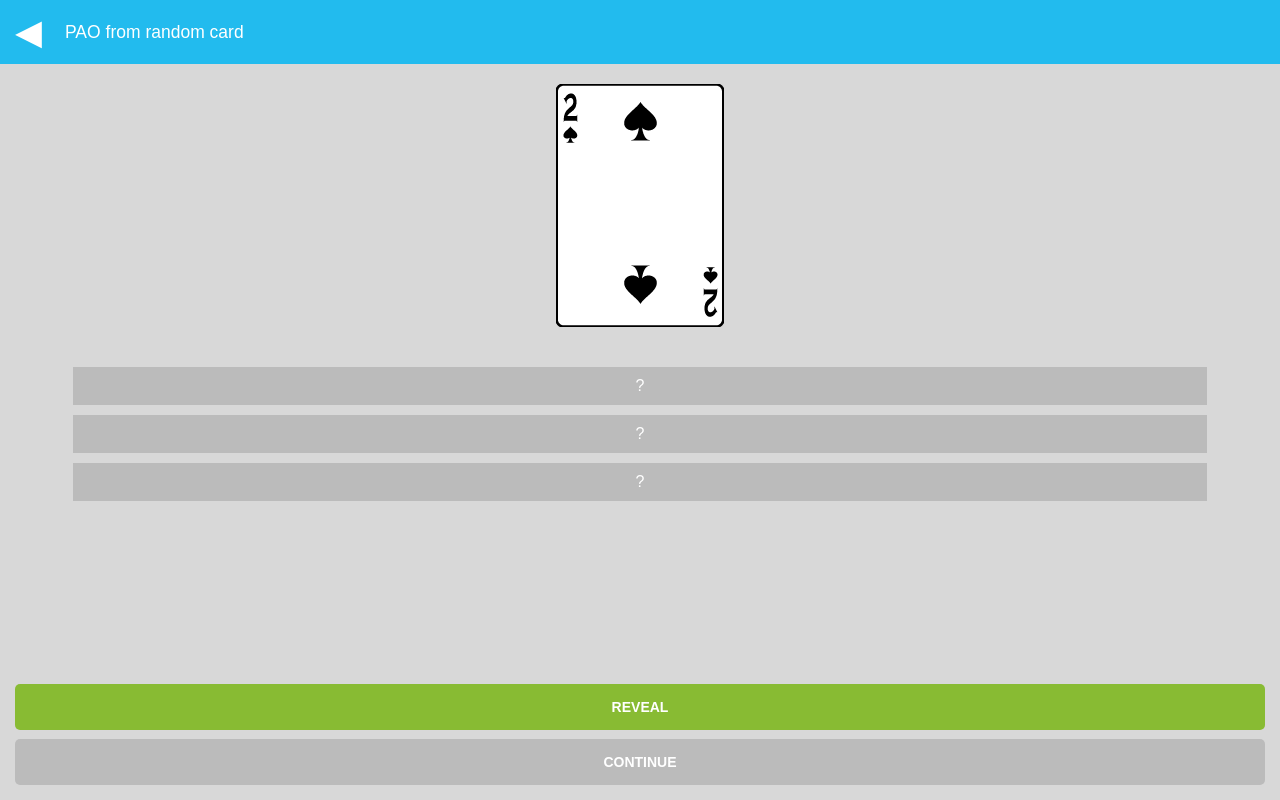
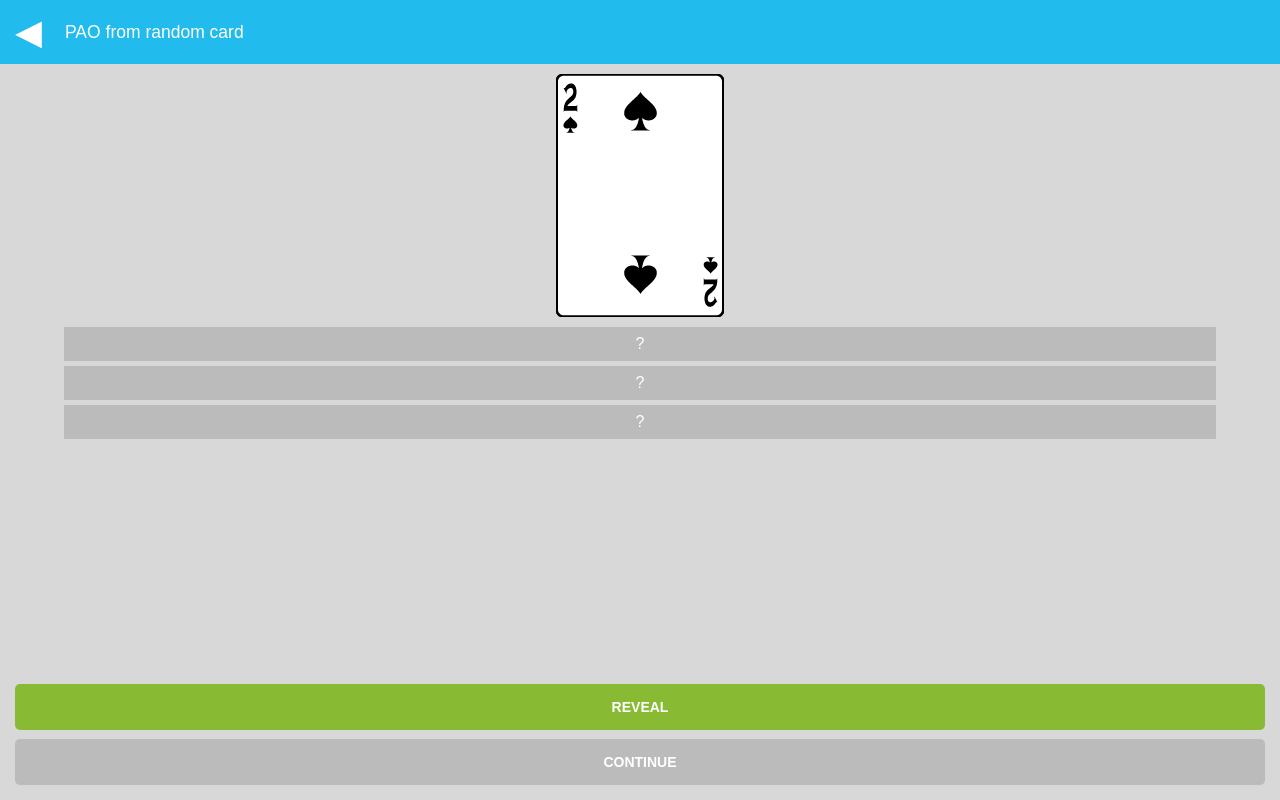
Before and after one commit to Maccapps/MemTest, a PHP site: page /deckofcards/pao-from-card.html in a window 1280 px wide. Run offline with PHP 8.4, Linux system fonts and the light colour scheme.

Commit message:
pao basics css tweak

```diff
--- a/deckofcards/css/app.css
+++ b/deckofcards/css/app.css
@@ -1,5 +1,5 @@
-.card-holder { width:100%; height:253px; margin-top:10px; }
-.card { width:168px; height:243px; background:url(../img/cards-big.png); margin:20px auto; }
+.card-holder { width:100%; height:253px; margin-top:10px;}
+.card { width:168px; height:243px; background:url(../img/cards-big.png); margin:0px auto; }
 .card { background-position-y:-973px; background-position-x:-334px; }
 
 .card.sC { background-position-y:-1px; }
@@ -22,5 +22,5 @@
 .card.r13 { background-position-x:-2009px; }
 
 /* PAO FROM CARD */
-.pao-holder { padding:10px; width:100%; margin-top:10px; }
-.pao-holder div { background:#bbb; padding:10px; margin:10px auto; width:90%; text-align:center; color:#fff; }
+.pao-holder { padding:0; width:100%; }
+.pao-holder div { background:#bbb; padding:8px; margin:0px auto 5px; width:90%; text-align:center; color:#fff; }
```
